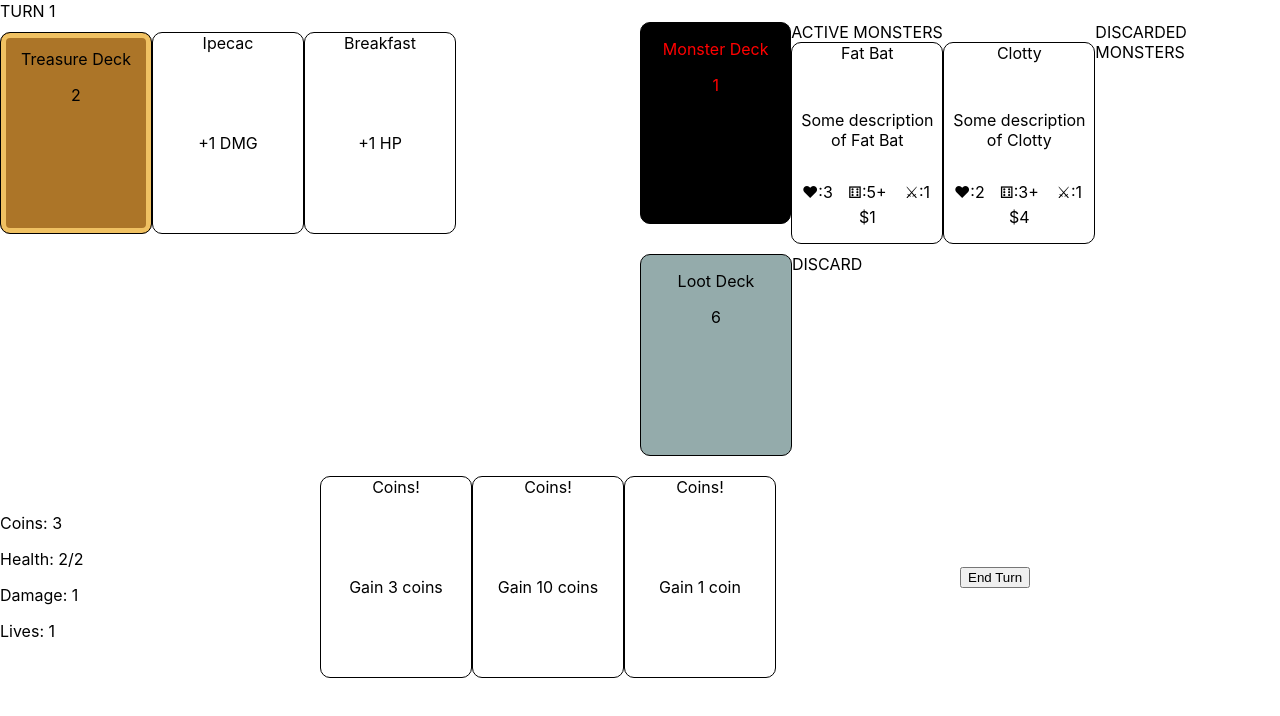
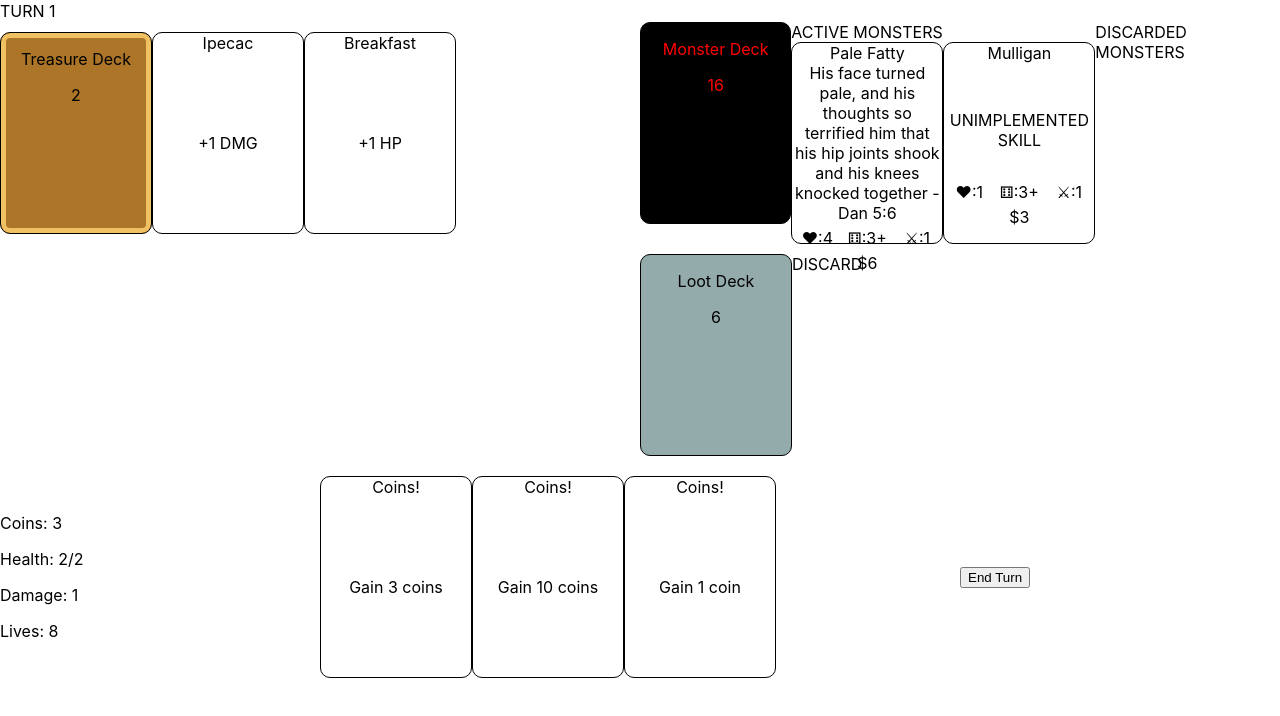
Before and after one commit to astidolph/dungeon-crawler, a React (Create React App) app: page / in a window 1280 px wide. Shown: the top 716 px of the page. Built offline with nearby package versions, Linux system fonts and the light colour scheme.

Commit message:
Add new monsters for testing

```diff
--- a/src/App.tsx
+++ b/src/App.tsx
@@ -64,7 +64,9 @@ function App() {
 
       {lives <= 0 &&
         <div className="Overlay">
-          <div className="OverlayText">You have died! <button className="NewGameButton">New Game</button></div>
+          <div className="OverlayText">
+            You have died! <button className="NewGameButton">New Game</button>
+          </div>
         </div>
       }
     </div>
--- a/src/assets/monster-cards.ts
+++ b/src/assets/monster-cards.ts
@@ -5,7 +5,7 @@ const monster_cards = {
         {
             id: 0,
             name: "Dip",
-            description: "Some description of Dip",
+            description: "They will be so hungry and thirsty that they will eat their own dung and drink their own urine - Isaiah 36:12",
             effects: [],
             type: CardType.Monster,
             health: 1,
@@ -19,7 +19,7 @@ const monster_cards = {
         {
             id: 1,
             name: "Clotty",
-            description: "Some description of Clotty",
+            description: "The end of all flesh is come before me; for the Earth is filled with violence through them - Gen 6:13",
             effects: [],
             type: CardType.Monster,
             health: 2,
@@ -33,7 +33,7 @@ const monster_cards = {
         {
             id: 2,
             name: "Fat Bat",
-            description: "Some description of Fat Bat",
+            description: "Who are these that fly like a cloud, and like doves to their windows? - Isaiah 60:8",
             effects: [],
             type: CardType.Monster,
             health: 3,
@@ -43,7 +43,221 @@ const monster_cards = {
                 "payload": 1,
                 "type": "player/gainTreasure"
             }
-        }
+        },
+        {
+            id: 3,
+            name: "Fly",
+            description: "Woe to the land of buzzing insect wings beyond the rivers of cush - Isaiah 18:1",
+            effects: [],
+            type: CardType.Monster,
+            health: 1,
+            damage: 1,
+            roll: 2,
+            reward: {
+                "payload": 1,
+                "type": "player/gainCoins"
+            }
+        },
+        {
+            id: 4,
+            name: "Cod Worm",
+            description: "Their worm will never die, their fire will never be quenched - Mark 9:48",
+            effects: [],
+            type: CardType.Monster,
+            health: 2,
+            damage: 1,
+            roll: 5,
+            reward: {
+                "payload": 3,
+                "type": "player/gainCoins"
+            }
+        },
+        {
+            id: 5,
+            name: "Cod Worm",
+            description: "Their worm will never die, their fire will never be quenched - Mark 9:48",
+            effects: [],
+            type: CardType.Monster,
+            health: 2,
+            damage: 1,
+            roll: 5,
+            reward: {
+                "payload": 3,
+                "type": "player/gainCoins"
+            }
+        },
+        {
+            id: 6,
+            name: "Envy",
+            description: "UNIMPLEMENTED SKILL",
+            effects: [],
+            type: CardType.Monster,
+            health: 2,
+            damage: 1,
+            roll: 5,
+            reward: {
+                "payload": 1,
+                "type": "player/gainCoins"
+            },
+            soul: 1
+        },
+        {
+            id: 7,
+            name: "Daddy Long Legs",
+            description: "UNIMPLEMENTED SKILL",
+            effects: [],
+            type: CardType.Monster,
+            health: 4,
+            damage: 1,
+            roll: 4,
+            reward: {
+                "payload": 7,
+                "type": "player/gainCoins"
+            },
+            soul: 1
+        },
+        {
+            id: 8,
+            name: "Greed",
+            description: "UNIMPLEMENTED SKILL",
+            effects: [],
+            type: CardType.Monster,
+            health: 3,
+            damage: 1,
+            roll: 4,
+            reward: {
+                "payload": 9,
+                "type": "player/gainCoins"
+            },
+            soul: 1
+        },
+        {
+            id: 9,
+            name: "Gemini",
+            description: "UNIMPLEMENTED SKILL",
+            effects: [],
+            type: CardType.Monster,
+            health: 3,
+            damage: 1,
+            roll: 4,
+            reward: {
+                "payload": 5,
+                "type": "player/gainCoins"
+            },
+            soul: 1
+        },
+        {
+            id: 10,
+            name: "Boom Fly",
+            description: "UNIMPLEMENTED SKILL",
+            effects: [],
+            type: CardType.Monster,
+            health: 1,
+            damage: 1,
+            roll: 4,
+            reward: {
+                "payload": 4,
+                "type": "player/gainCoins"
+            }
+        },
+        {
+            id: 11,
+            name: "Greedling",
+            description: "UNIMPLEMENTED SKILL",
+            effects: [],
+            type: CardType.Monster,
+            health: 2,
+            damage: 1,
+            roll: 5,
+            reward: {
+                "payload": 7,
+                "type": "player/gainCoins"
+            }
+        },
+        {
+            id: 12,
+            name: "Horf",
+            description: "UNIMPLEMENTED SKILL",
+            effects: [],
+            type: CardType.Monster,
+            health: 1,
+            damage: 1,
+            roll: 4,
+            reward: {
+                "payload": 3,
+                "type": "player/gainCoins"
+            }
+        },
+        {
+            id: 13,
+            name: "Leaper",
+            description: "UNIMPLEMENTED SKILL",
+            effects: [],
+            type: CardType.Monster,
+            health: 2,
+            damage: 1,
+            roll: 4,
+            reward: {
+                "payload": 5,
+                "type": "player/gainCoins"
+            }
+        },
+        {
+            id: 14,
+            name: "Mom's Dead Hand",
+            description: "UNIMPLEMENTED SKILL",
+            effects: [],
+            type: CardType.Monster,
+            health: 2,
+            damage: 1,
+            roll: 5,
+            reward: {
+                "payload": 4,
+                "type": "player/gainCoins"
+            }
+        },
+        {
+            id: 15,
+            name: "Mom's Hand",
+            description: "UNIMPLEMENTED SKILL",
+            effects: [],
+            type: CardType.Monster,
+            health: 2,
+            damage: 1,
+            roll: 4,
+            reward: {
+                "payload": 4,
+                "type": "player/gainCoins"
+            }
+        },
+        {
+            id: 16,
+            name: "Mulligan",
+            description: "UNIMPLEMENTED SKILL",
+            effects: [],
+            type: CardType.Monster,
+            health: 1,
+            damage: 1,
+            roll: 3,
+            reward: {
+                "payload": 3,
+                "type": "player/gainCoins"
+            }
+        },
+        {
+            id: 17,
+            name: "Pale Fatty",
+            description: "His face turned pale, and his thoughts so terrified him that his hip joints shook and his knees knocked together - Dan 5:6",
+            effects: [],
+            type: CardType.Monster,
+            health: 4,
+            damage: 1,
+            roll: 3,
+            reward: {
+                "payload": 6,
+                "type": "player/gainCoins"
+            }
+        },
     ]
 }
 
--- a/src/features/PlayerSlice.ts
+++ b/src/features/PlayerSlice.ts
@@ -37,7 +37,7 @@ const initialState: PlayerState = {
     maxNumberCombat: 1,
     numberCombat: 0,
     turn: 1,
-    lives: 1
+    lives: 8
 };
 
 export const playCardEffects =
```
